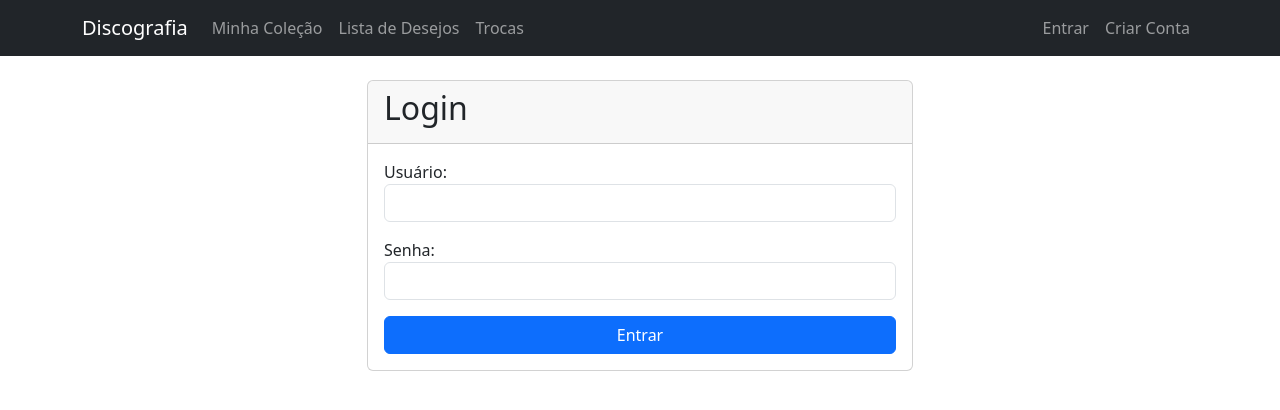
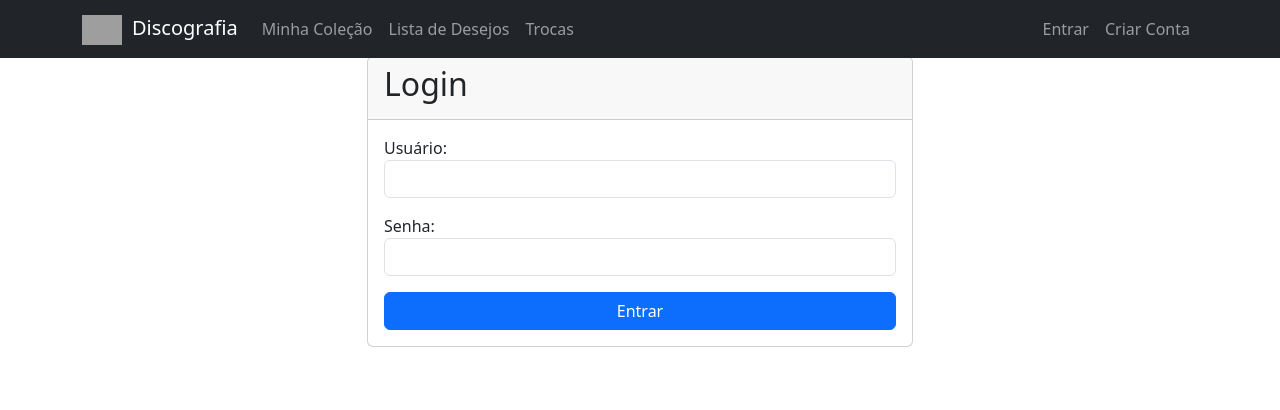
Before and after one commit to maurovmorais/Discografia, a Django app: a page that uses templates/base.html in a window 1280 px wide. Shown: the top 410 px of the page. Run offline with Django 5.2, Linux system fonts and the light colour scheme; grey boxes are pictures that could not be loaded.

Commit message:
adiciona icone na barra nav

```diff
--- a/templates/base.html
+++ b/templates/base.html
@@ -5,11 +5,16 @@
     <meta name="viewport" content="width=device-width, initial-scale=1.0">
     <title>{% block title %}Discografia{% endblock %}</title>
     <link href="https://cdn.jsdelivr.net/npm/bootstrap@5.3.3/dist/css/bootstrap.min.css" rel="stylesheet">
+    <style>
+        body {
+            padding-top: 56px;
+        }
+    </style>
 </head>
 <body id="page-top">
-    <nav class="navbar navbar-expand-lg navbar-dark bg-dark mb-4">
+    <nav class="navbar navbar-expand-lg navbar-dark bg-dark fixed-top">
         <div class="container">
-            <a class="navbar-brand" href="{% url 'catalog:vinil_list' %}">Discografia</a>
+            <a class="navbar-brand" href="{% url 'catalog:vinil_list' %}"><img src="/media/icones/icone.png" alt="Ícone" style="height: 30px; margin-right: 10px;">Discografia</a>
             <button class="navbar-toggler" type="button" data-bs-toggle="collapse" data-bs-target="#navbarNav" aria-controls="navbarNav" aria-expanded="false" aria-label="Toggle navigation">
                 <span class="navbar-toggler-icon"></span>
             </button>
```
